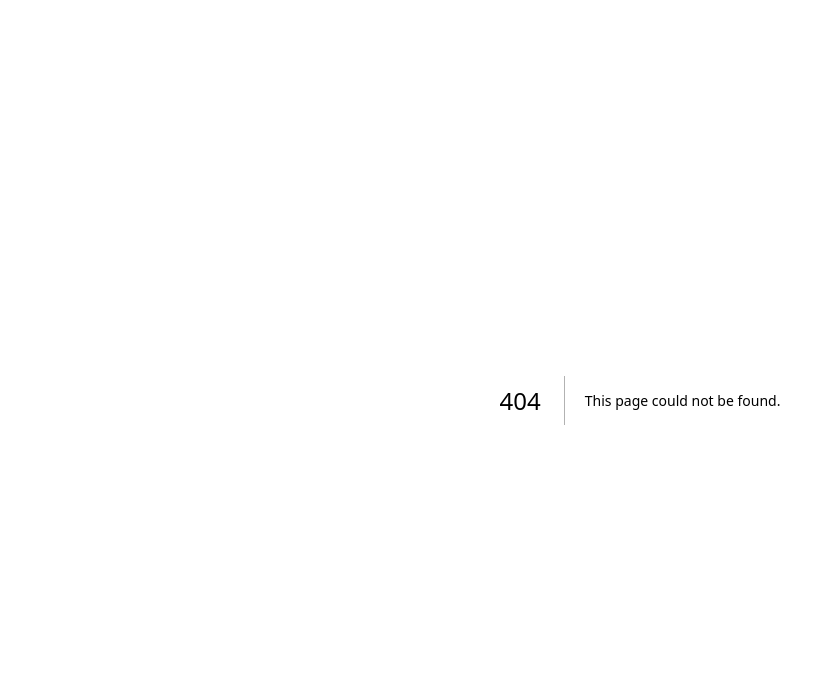
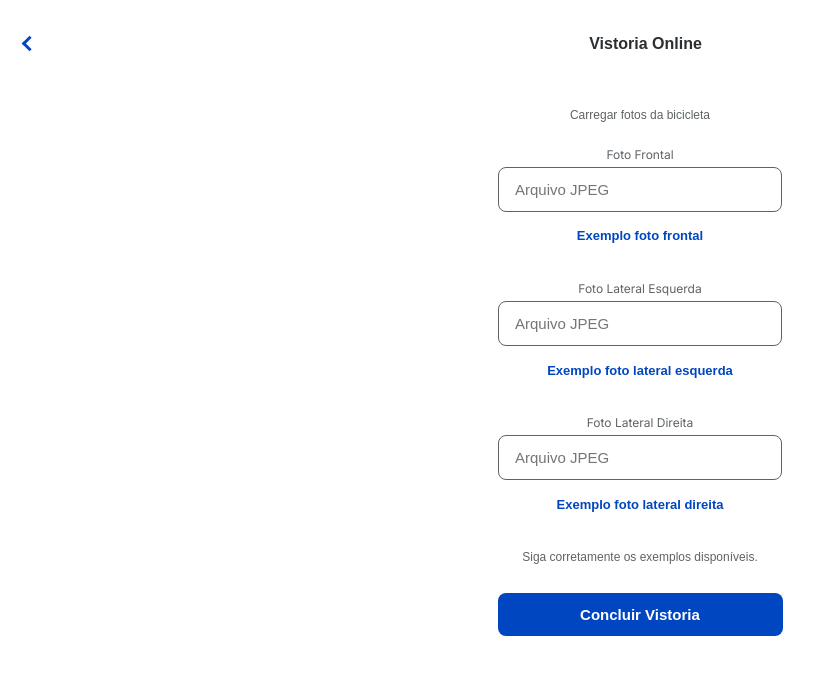
Before and after one commit to yaslopesyweb/davincicode, a Next.js app: page /upload in a window 1280 px wide. Before the commit this address had no page. Shown: the top 674 px of the page, without its empty margins (0-824 px from the left). Built offline with nearby package versions, Linux system fonts and the light colour scheme.

Commit message:
Adicionando page's acs, team e upload

```diff
--- /dev/null
+++ b/src/app/upload/page.js
@@ -0,0 +1,62 @@
+import VoltarTitulo from "../componentes/back-title";
+import Grupo from "../componentes/group";
+import CarregarFoto from "../componentes/upload-photo";
+import Espaco from "../componentes/space";
+import Botao from "../componentes/button";
+import TextoLink from "../componentes/link-text";
+
+export default function Home() {
+    return (
+      <main>
+
+        <VoltarTitulo
+            backLink="../acs"
+            text="Vistoria Online"
+        />
+
+        <Grupo
+            text="Carregar fotos da bicicleta"
+        />
+
+        <CarregarFoto
+            placeholder="Arquivo JPEG"
+            title="Foto Frontal"
+        />
+
+        <TextoLink
+            text="Exemplo foto frontal"
+        />
+
+        <Espaco/>
+
+        <CarregarFoto
+            placeholder="Arquivo JPEG"
+            title="Foto Lateral Esquerda"
+        />
+
+        <TextoLink
+            text="Exemplo foto lateral esquerda"
+        />
+
+        <Espaco/>
+
+        <CarregarFoto
+            placeholder="Arquivo JPEG"
+            title="Foto Lateral Direita"
+        />
+
+        <TextoLink
+            text="Exemplo foto lateral direita"
+        />
+
+        <Grupo
+            text="Siga corretamente os exemplos disponíveis."
+        />
+
+        <Botao
+            text="Concluir Vistoria"
+        />
+
+      </main>
+    );
+  }
```
Also changed, not shown: src/app/acs/page.js (added, +59 -0 lines), src/app/team/page.js (added, +66 -0 lines).
